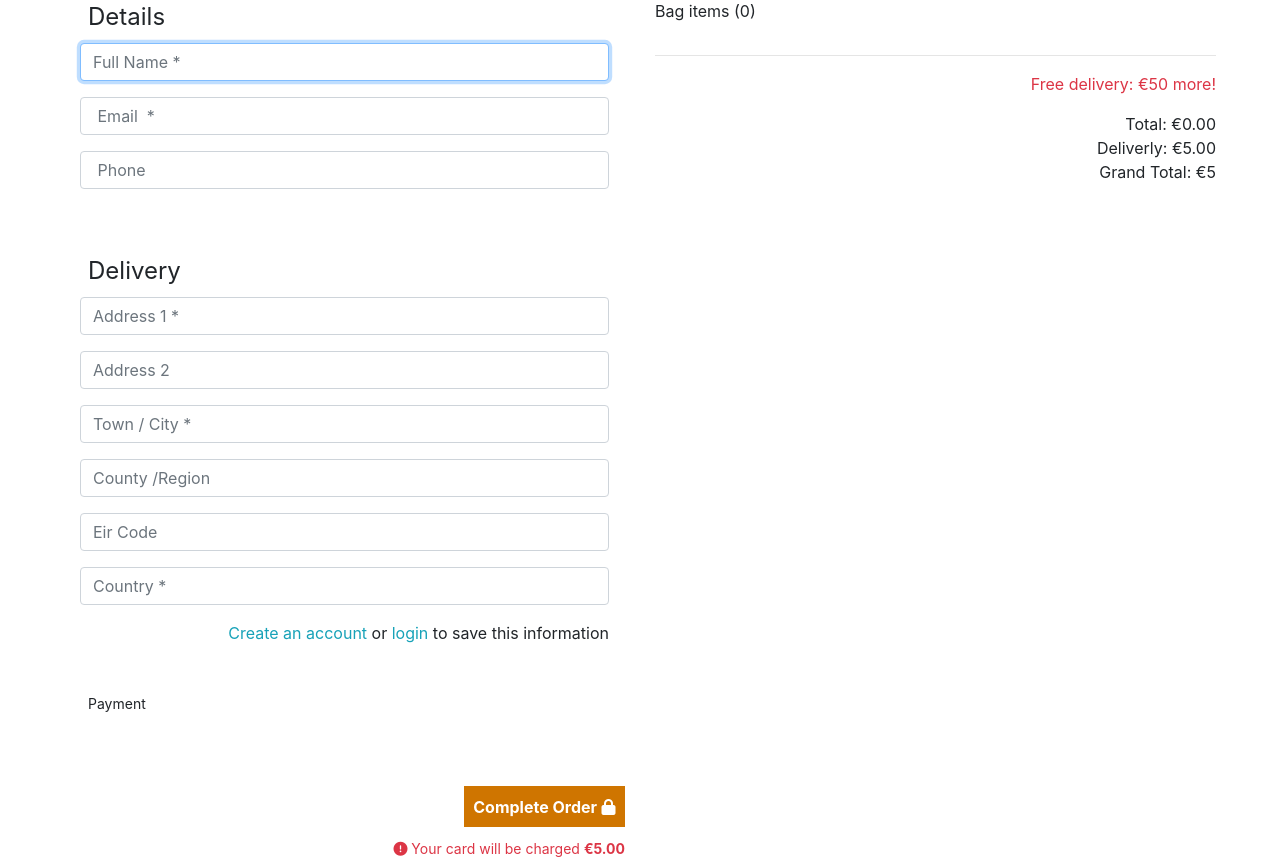
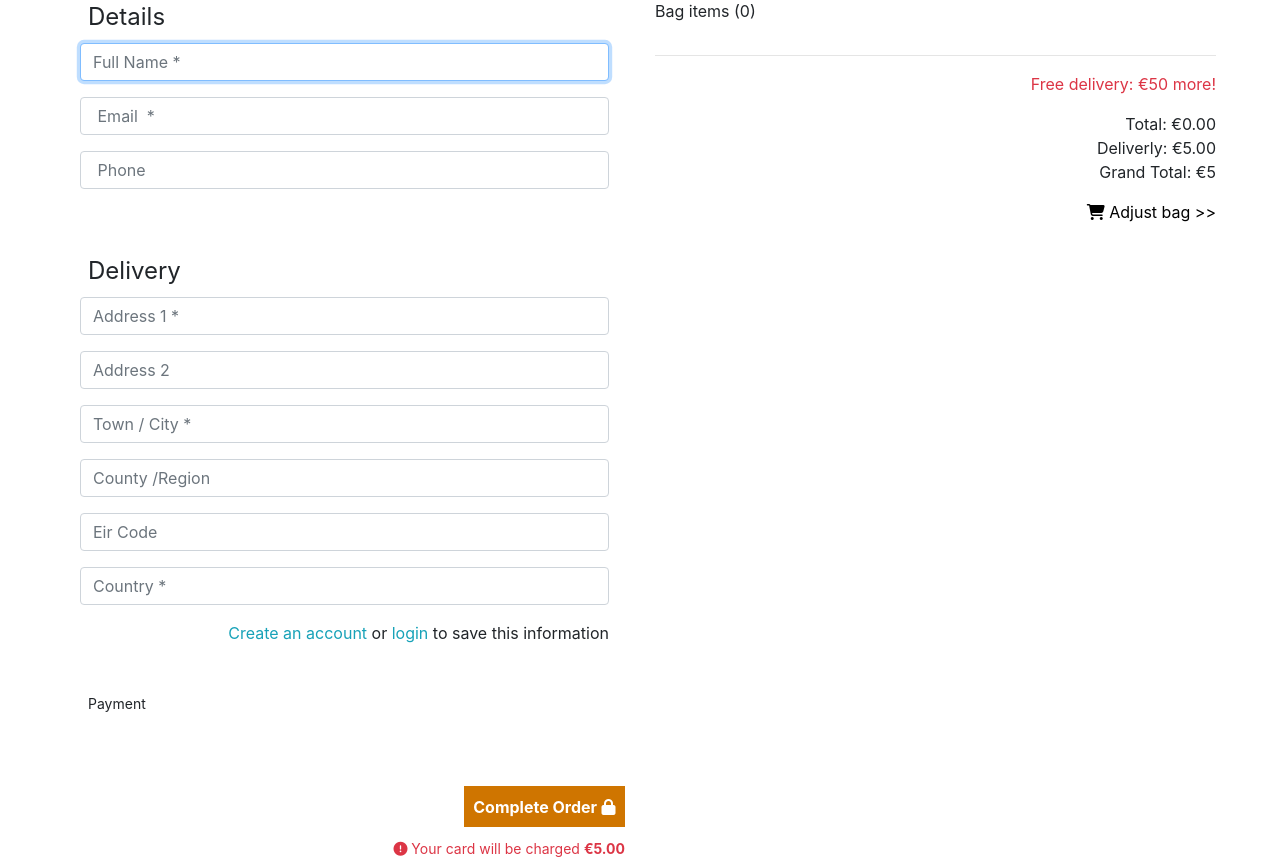
Before and after one commit to Chikayo-k/the-hair-experts, a Django app: template checkout/templates/checkout/checkout.html in a window 1280 px wide. Shown: the part 251-1109 px from the top of the page. Run offline with Django 3.2, Linux system fonts and the light colour scheme; the template is opened without the code that fills it: values that come from a table or form of the project are taken from there, others are empty; some libraries are stand-ins or nearby versions; some web fonts are replaced.

Commit message:
Add adjust bag fuctionality in the checkout page

```diff
--- a/checkout/templates/checkout/checkout.html
+++ b/checkout/templates/checkout/checkout.html
@@ -56,6 +56,9 @@
           <p class="text-right mb-0">Total: €{{ total|floatformat:2 }}</p>
           <p class="text-right mb-0">Deliverly: €{{ delivery_cost|floatformat:2 }}</p>
           <p class="text-right text-bold mb-0">Grand Total: €{{grand_total}}</p>
+          <div class="text-right mt-3">
+            <a  class="keep-shop" href="{% url 'view_bag' %}"><i class="fa-solid fa-cart-shopping"></i> Adjust bag >></a>
+           </div>
 
       </div>
     {% endif %}
```
